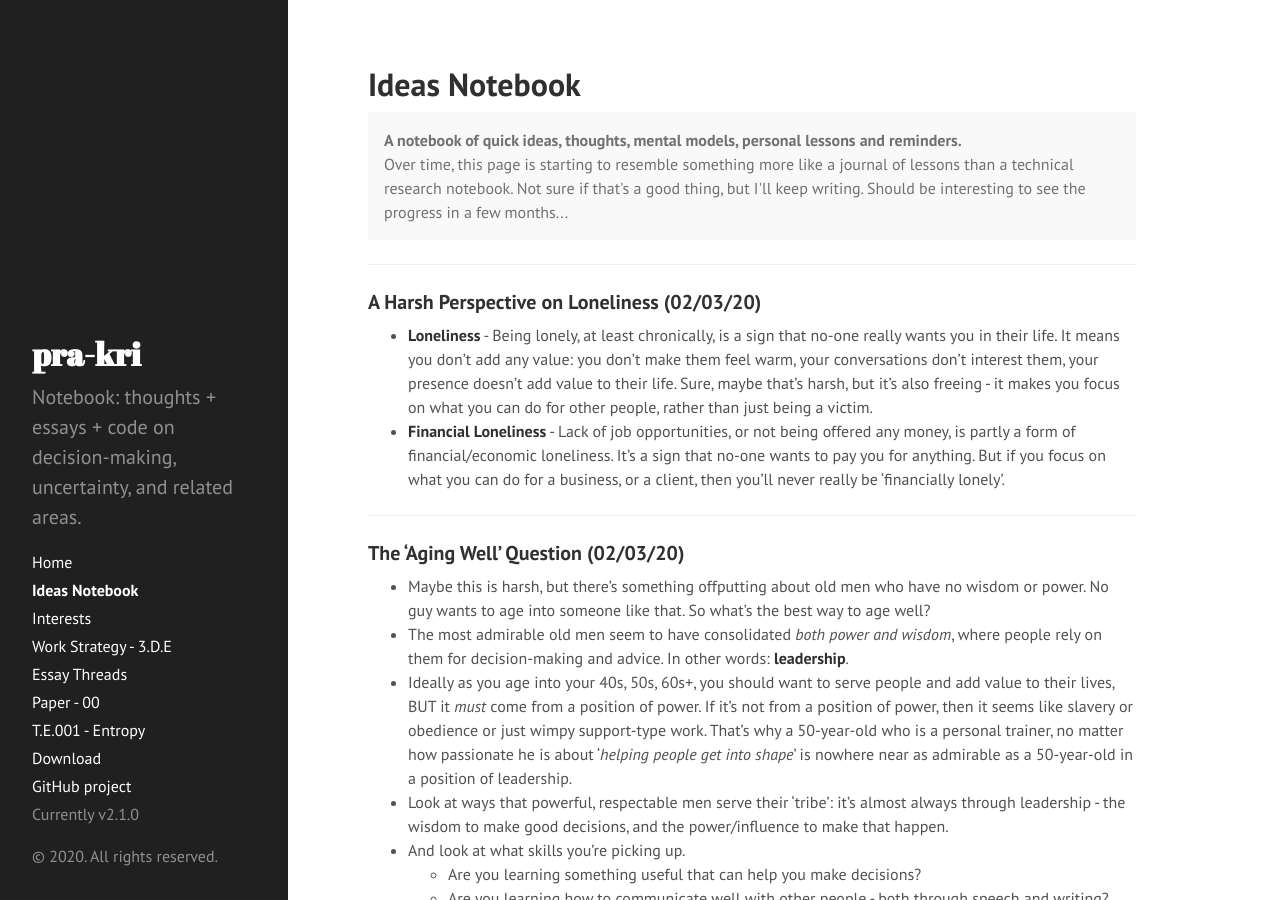
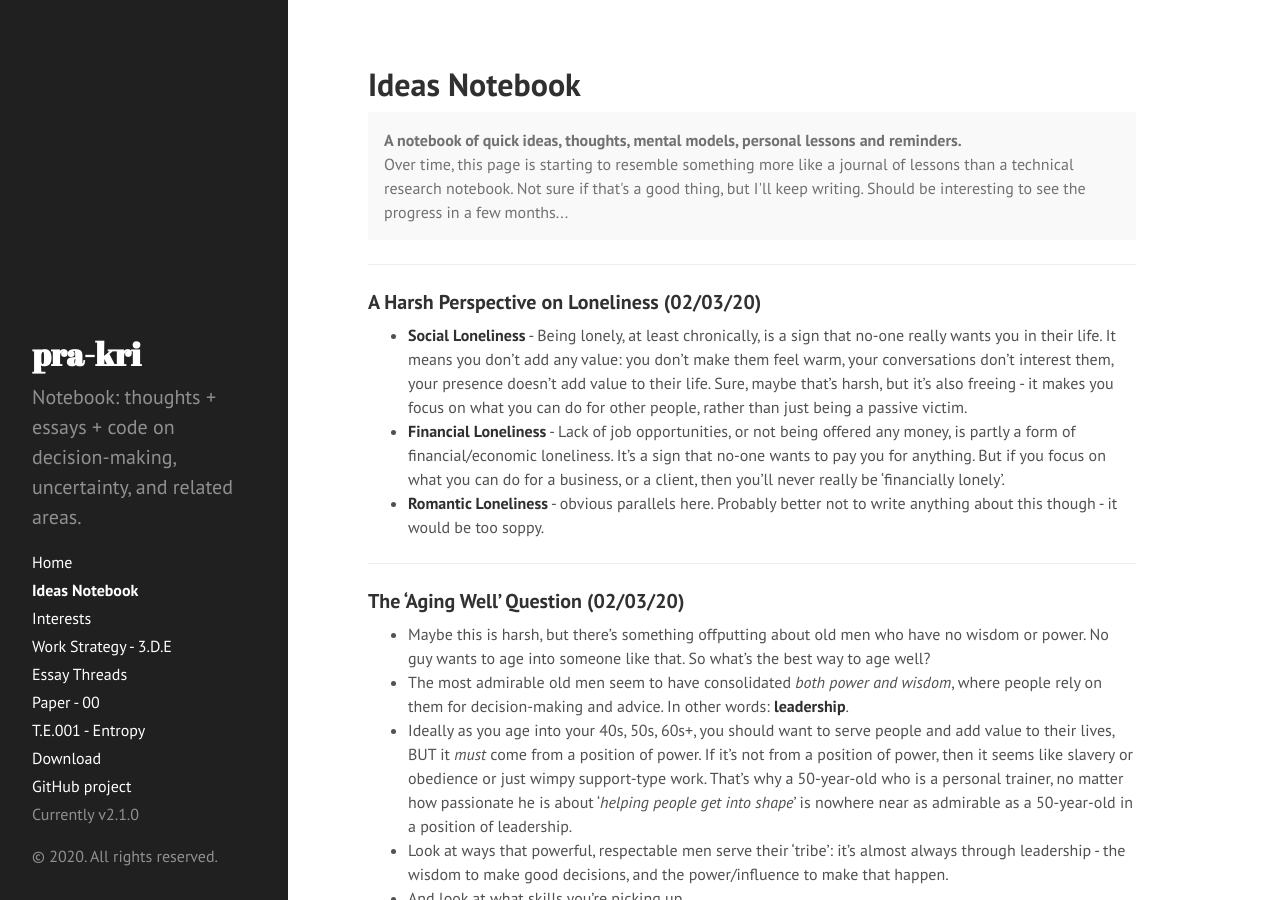
Before and after one commit to pra-kri/pra-kri.github.io, a Jekyll site: the page built from IdeasNotebook.md, in a window 1280 px wide and 900 px high. Built offline with Jekyll 4.4.1, drawn with Linux system fonts in a browser that asks for light colours.

Commit message:
Update IdeasNotebook.md

```diff
--- a/IdeasNotebook.md
+++ b/IdeasNotebook.md
@@ -12,8 +12,9 @@ title: Ideas Notebook
 ---
 
 ### A Harsh Perspective on Loneliness (02/03/20)
-* **Loneliness** - Being lonely, at least chronically, is a sign that no-one really wants you in their life. It means you don't add any value: you don't make them feel warm, your conversations don't interest them, your presence doesn't add value to their life. Sure, maybe that's harsh, but it's also freeing - it makes you focus on what you can do for other people, rather than just being a victim.
+* **Social Loneliness** - Being lonely, at least chronically, is a sign that no-one really wants you in their life. It means you don't add any value: you don't make them feel warm, your conversations don't interest them, your presence doesn't add value to their life. Sure, maybe that's harsh, but it's also freeing - it makes you focus on what you can do for other people, rather than just being a passive victim.
 * **Financial Loneliness** - Lack of job opportunities, or not being offered any money, is partly a form of financial/economic loneliness. It's a sign that no-one wants to pay you for anything. But if you focus on what you can do for a business, or a client, then you'll never really be 'financially lonely'.
+* **Romantic Loneliness** - obvious parallels here. Probably better not to write anything about this though - it would be too soppy.
 
 ---
 
```
